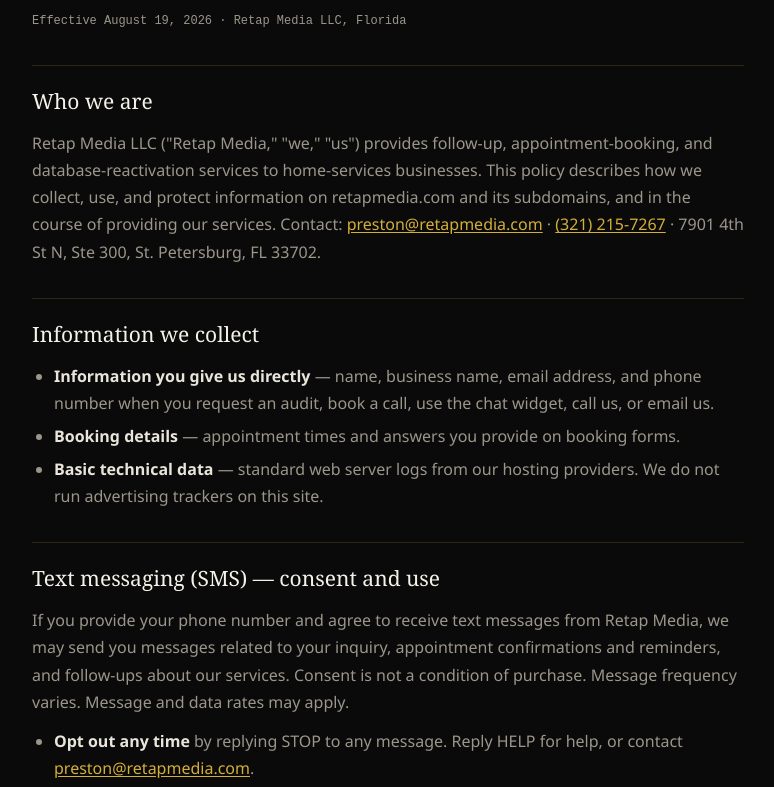
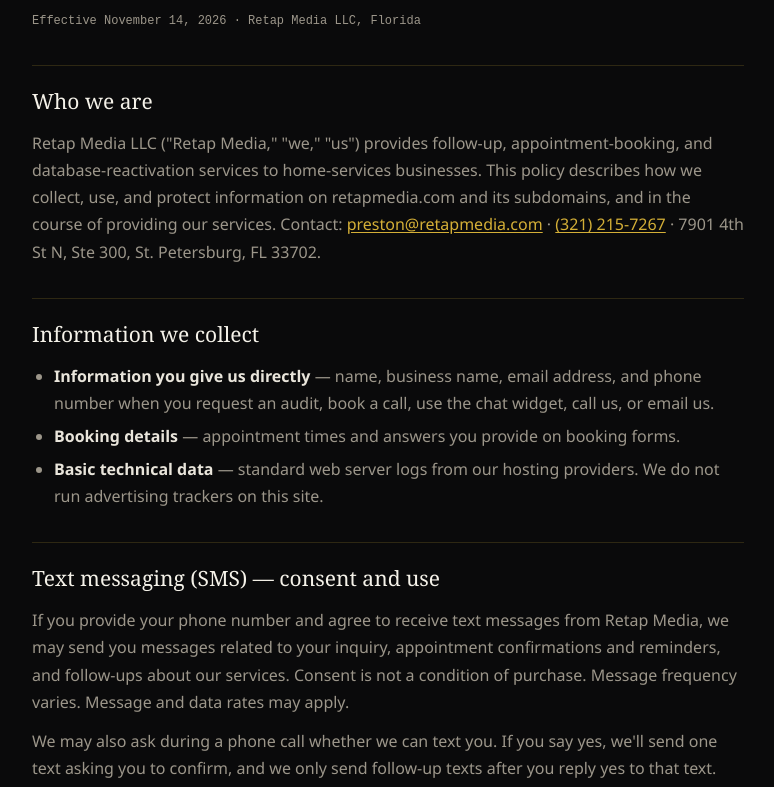
Before and after one commit to akai127/retap-media, a plain HTML site: page privacy.html in a window 1280 px wide. Shown: the part 173-960 px from the top of the page, without its empty margins (252-1026 px from the left). Drawn offline with Linux system fonts and the light colour scheme.

Commit message:
Privacy policy: add call-then-text SMS consent and casual opt-out
Adds a line covering SMS consent asked on a phone call and confirmed by a written yes, lets people opt out in their own words as well as with STOP, and updates the effective date as the policy's Changes section requires.

```diff
--- a/privacy.html
+++ b/privacy.html
@@ -28,7 +28,7 @@
 <main class="wrap">
   <header class="brand"><img src="assets/retap-mark.png" alt=""><span>RETAP&nbsp;MEDIA</span></header>
   <h1>Privacy Policy</h1>
-  <p class="date">Effective August 19, 2026 · Retap Media LLC, Florida</p>
+  <p class="date">Effective November 14, 2026 · Retap Media LLC, Florida</p>
 
   <h2>Who we are</h2>
   <p>Retap Media LLC ("Retap Media," "we," "us") provides follow-up, appointment-booking, and database-reactivation services to home-services businesses. This policy describes how we collect, use, and protect information on retapmedia.com and its subdomains, and in the course of providing our services. Contact: <a href="mailto:preston@retapmedia.com">preston@retapmedia.com</a> · <a href="tel:+13212157267">(321) 215-7267</a> · 7901 4th St N, Ste 300, St. Petersburg, FL 33702.</p>
@@ -42,8 +42,9 @@
 
   <h2>Text messaging (SMS) — consent and use</h2>
   <p>If you provide your phone number and agree to receive text messages from Retap Media, we may send you messages related to your inquiry, appointment confirmations and reminders, and follow-ups about our services. Consent is not a condition of purchase. Message frequency varies. Message and data rates may apply.</p>
+  <p>We may also ask during a phone call whether we can text you. If you say yes, we'll send one text asking you to confirm, and we only send follow-up texts after you reply yes to that text.</p>
   <ul>
-    <li><strong>Opt out any time</strong> by replying STOP to any message. Reply HELP for help, or contact <a href="mailto:preston@retapmedia.com">preston@retapmedia.com</a>.</li>
+    <li><strong>Opt out any time</strong> by replying STOP, or just tell us in your own words that you'd rather not get texts. Reply HELP for help, or contact <a href="mailto:preston@retapmedia.com">preston@retapmedia.com</a>.</li>
     <li><strong>No mobile information will be shared with third parties or affiliates for marketing or promotional purposes.</strong> Text-messaging originator opt-in data and consent are not shared with any third parties, excluding aggregators and providers of the text-message services strictly as needed to deliver messages.</li>
   </ul>
 
```
